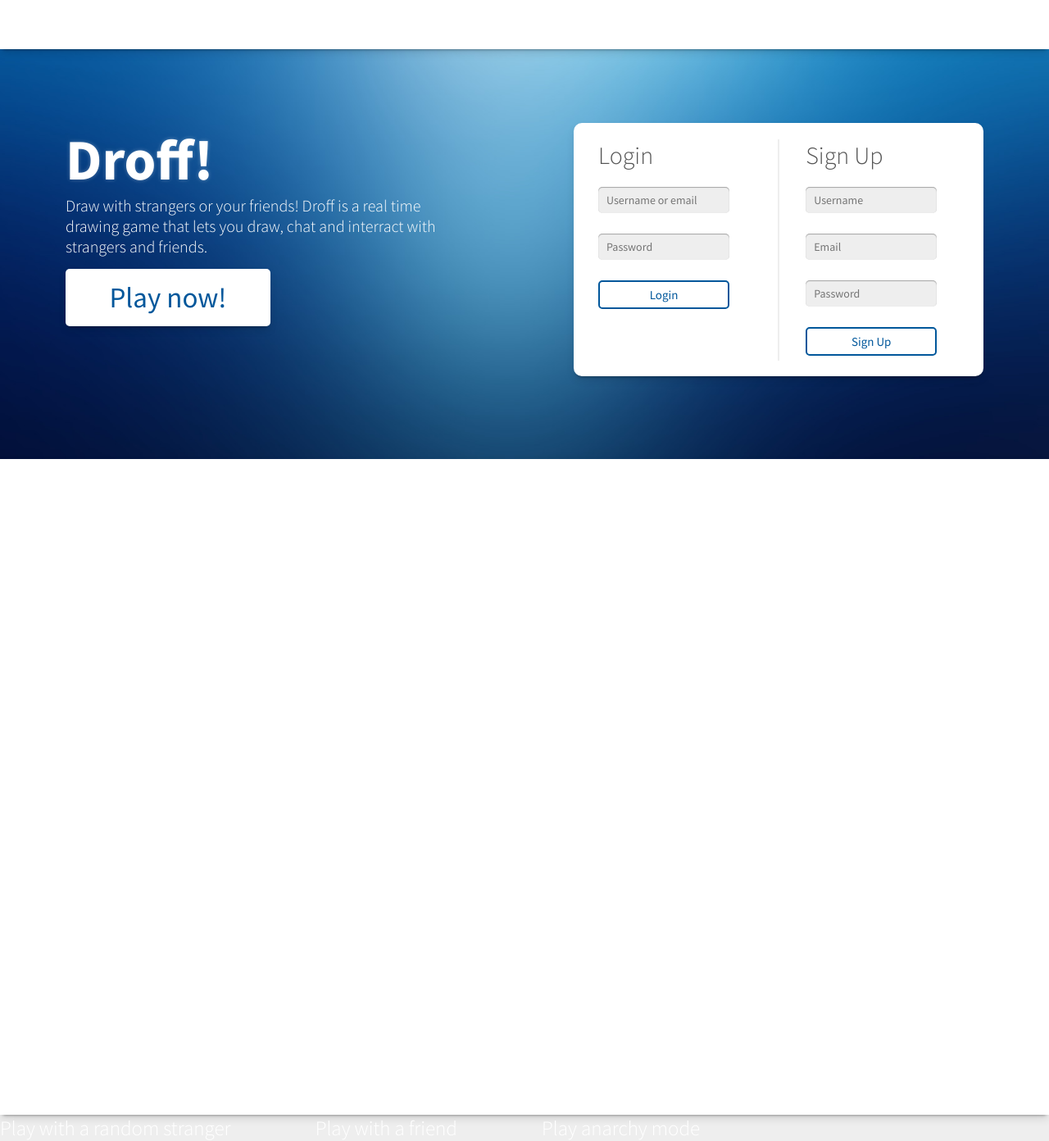
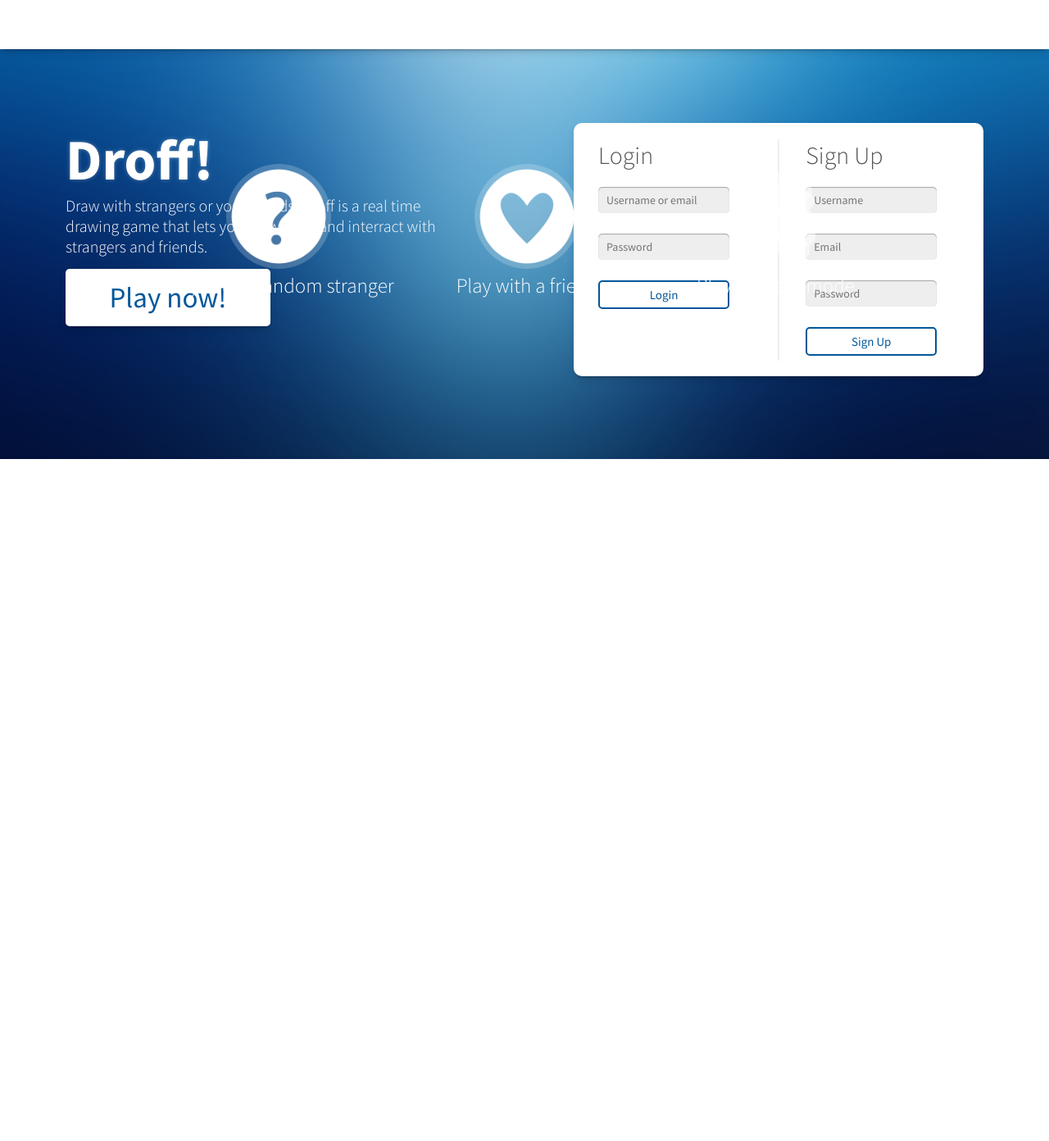
Before and after one commit to sigtot/droff, a PHP site: page / in a window 1280 px wide. Shown: the whole page at 82% size. After the commit the page ends 560 px from the top, so only its background shows below. Run offline with PHP 8.4, Linux system fonts and the light colour scheme; some libraries are stand-ins or nearby versions.

Commit message:
Icons for #user

```diff
--- a/index.html
+++ b/index.html
@@ -52,12 +52,15 @@
 		<div id="userE">
 			<div id="gameModeContainer">
 				<div id="stranger" class="gameMode">
+					<img class="gameModeIcon" id="strangerIcon" src="img/icons/stranger.png">
 					<h3>Play with a random stranger</h3>
 				</div>
 				<div id="friend" class="gameMode">
+					<img class="gameModeIcon" id="friendIcon" src="img/icons/heart.png">
 					<h3>Play with a friend</h3>
 				</div>
 				<div id="anarchy" class="gameMode">
+					<img class="gameModeIcon" id="anarchyIcon" src="img/icons/anarchy.png">
 					<h3>Play anarchy mode</h3>
 				</div>
 			</div>
--- a/main.css
+++ b/main.css
@@ -492,19 +492,41 @@ input[type="range"]:focus{
 }
 
 #gameModeContainer{
-	width: 1000px;
+	position:absolute;
+	left:calc(50% - 450px);
+	overflow:visible;
+	top:200px;
 }
 
 .gameMode{
+	position:relative;
 	display:inline-block;
-}
-
-#friend{
-	margin-left:100px; margin-right: 100px;
+	width:300px;
 }
 
 #gameModeContainer h3{
 	color:#fff;
 	font-weight:300;
 	font-size:25px;
+	text-align:center;
 }
+
+.gameModeIcon{
+	width:128px;
+	position:relative;
+	top:0;
+	left:50%;
+	transform: translateX(-50%);
+}
+
+.gameMode, .gameMode *{
+	transition:0.5s;
+}
+
+.gameMode:hover{
+	cursor:pointer;
+}
+
+.gameMode:hover .gameModeIcon{
+	top:-10px;
+}
```
Also changed, not shown: img/icons/anarchy.png (added), img/icons/heart.png (added), img/icons/stranger.png (added).
